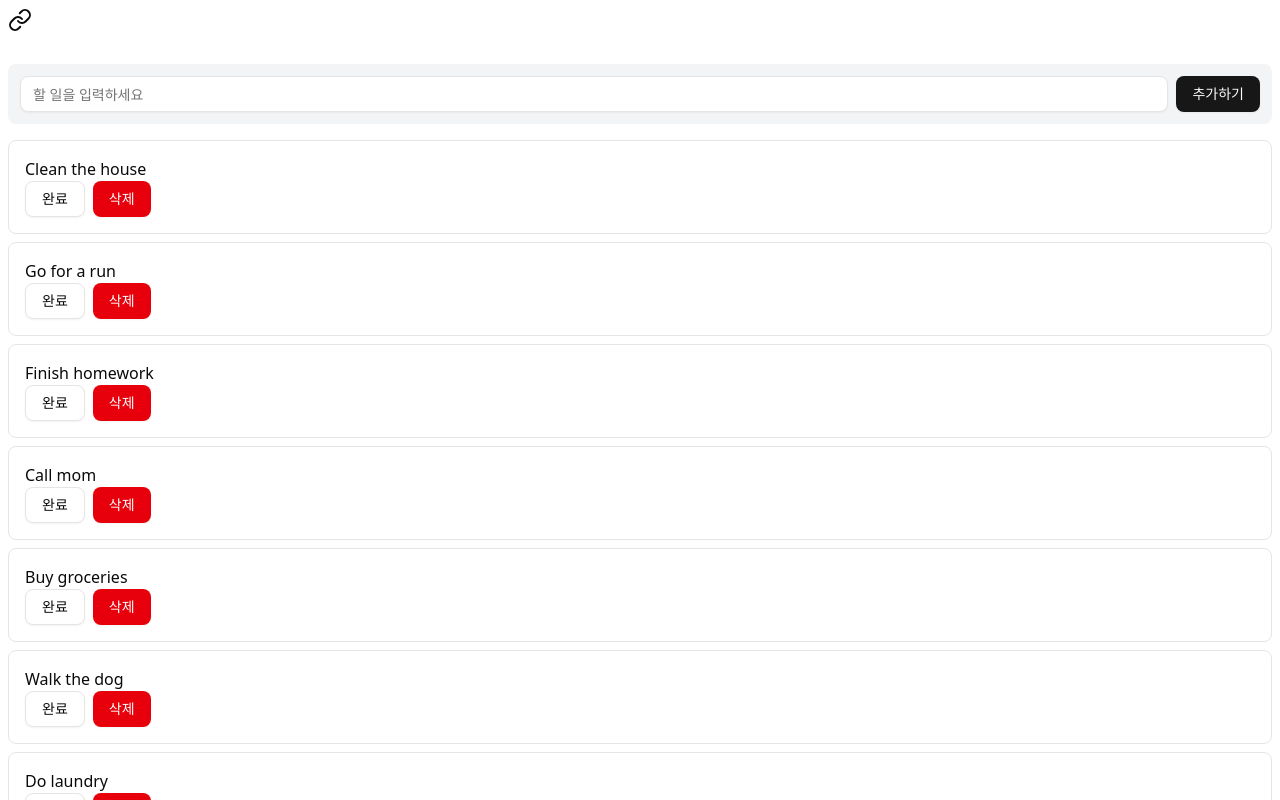
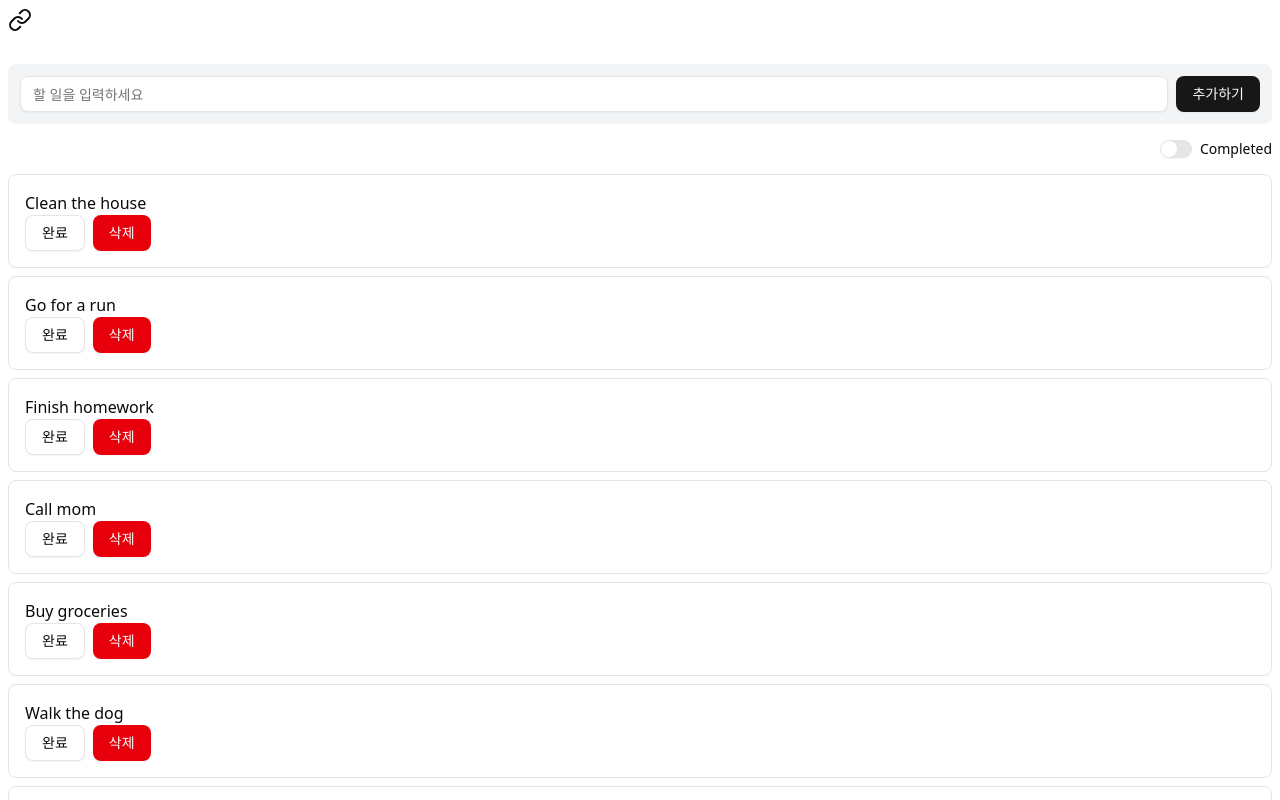
Before and after one commit to 99ShinByeongseon/react-basic-9th-todo, a Next.js app: page / in a window 1280 px wide. Shown: the top 800 px of the page. Built offline with nearby package versions, Linux system fonts and the light colour scheme; data requests are answered from the project's data file.

Commit message:
feat: Todo 필터 스위치 컴포넌트 추가 및 홈 페이지에 통합

```diff
--- a/app/page.tsx
+++ b/app/page.tsx
@@ -1,4 +1,5 @@
 import { getTodos } from "@/api/todo-api";
+import TodoFilterSwitch from "@/components/todo/TodoFilterSwitch";
 import TodoFrom from "@/components/todo/TodoFrom";
 import TodoList from "@/components/todo/TodoList";
 import {
@@ -21,6 +22,9 @@ const HomePage = async () => {
       <section>
         <div className="container p-2 mx-auto space-y-4">
           <TodoFrom />
+          <div className="flex flex-row justify-end">
+            <TodoFilterSwitch />
+          </div>
           <TodoList />
         </div>
       </section>
--- /dev/null
+++ b/components/todo/TodoFilterSwitch.tsx
@@ -0,0 +1,18 @@
+"use client";
+
+import { useId } from "react";
+import { Label } from "../ui/label";
+import { Switch } from "../ui/switch";
+
+const TodoFilterSwitch = () => {
+    const switchId = useId();
+
+    return (
+        <div className="flex items-center space-x-2">
+            <Switch id={switchId} />
+            <Label htmlFor={switchId}>Completed</Label>
+        </div>
+    );
+};
+
+export default TodoFilterSwitch;
--- /dev/null
+++ b/components/ui/label.tsx
@@ -0,0 +1,24 @@
+"use client"
+
+import * as React from "react"
+import * as LabelPrimitive from "@radix-ui/react-label"
+
+import { cn } from "@/lib/utils"
+
+function Label({
+  className,
+  ...props
+}: React.ComponentProps<typeof LabelPrimitive.Root>) {
+  return (
+    <LabelPrimitive.Root
+      data-slot="label"
+      className={cn(
+        "flex items-center gap-2 text-sm leading-none font-medium select-none group-data-[disabled=true]:pointer-events-none group-data-[disabled=true]:opacity-50 peer-disabled:cursor-not-allowed peer-disabled:opacity-50",
+        className
+      )}
+      {...props}
+    />
+  )
+}
+
+export { Label }
--- /dev/null
+++ b/components/ui/switch.tsx
@@ -0,0 +1,31 @@
+"use client"
+
+import * as React from "react"
+import * as SwitchPrimitive from "@radix-ui/react-switch"
+
+import { cn } from "@/lib/utils"
+
+function Switch({
+  className,
+  ...props
+}: React.ComponentProps<typeof SwitchPrimitive.Root>) {
+  return (
+    <SwitchPrimitive.Root
+      data-slot="switch"
+      className={cn(
+        "peer data-[state=checked]:bg-primary data-[state=unchecked]:bg-input focus-visible:border-ring focus-visible:ring-ring/50 dark:data-[state=unchecked]:bg-input/80 inline-flex h-[1.15rem] w-8 shrink-0 items-center rounded-full border border-transparent shadow-xs transition-all outline-none focus-visible:ring-[3px] disabled:cursor-not-allowed disabled:opacity-50",
+        className
+      )}
+      {...props}
+    >
+      <SwitchPrimitive.Thumb
+        data-slot="switch-thumb"
+        className={cn(
+          "bg-background dark:data-[state=unchecked]:bg-foreground dark:data-[state=checked]:bg-primary-foreground pointer-events-none block size-4 rounded-full ring-0 transition-transform data-[state=checked]:translate-x-[calc(100%-2px)] data-[state=unchecked]:translate-x-0"
+        )}
+      />
+    </SwitchPrimitive.Root>
+  )
+}
+
+export { Switch }
--- a/package.json
+++ b/package.json
@@ -10,7 +10,9 @@
   },
   "dependencies": {
     "@radix-ui/react-alert-dialog": "^1.1.6",
+    "@radix-ui/react-label": "^2.1.2",
     "@radix-ui/react-slot": "^1.1.2",
+    "@radix-ui/react-switch": "^1.1.3",
     "@tanstack/react-query": "^5.69.0",
     "class-variance-authority": "^0.7.1",
     "clsx": "^2.1.1",
@@ -19,7 +21,8 @@
     "react": "^19.0.0",
     "react-dom": "^19.0.0",
     "tailwind-merge": "^3.0.2",
-    "tailwindcss-animate": "^1.0.7"
+    "tailwindcss-animate": "^1.0.7",
+    "zustand": "^5.0.3"
   },
   "devDependencies": {
     "@eslint/eslintrc": "^3",
--- /dev/null
+++ b/store/useTodoFilterStore.ts
@@ -0,0 +1,18 @@
+import { create } from "zustand";
+import { combine } from "zustand/middleware";
+
+export type FilterType = "all" | "completed";
+
+interface TodoFilterState {
+  filter: FilterType;
+}
+
+const initialState: TodoFilterState = {
+  filter: "all",
+};
+
+export const useTodoFilterStore = create(
+  combine(initialState, (set) => ({
+    setFilter: (filter: FilterType) => set({ filter }),
+  }))
+);
```
Also changed, not shown: 1 other file (tests, documents, lock files or other folders).
